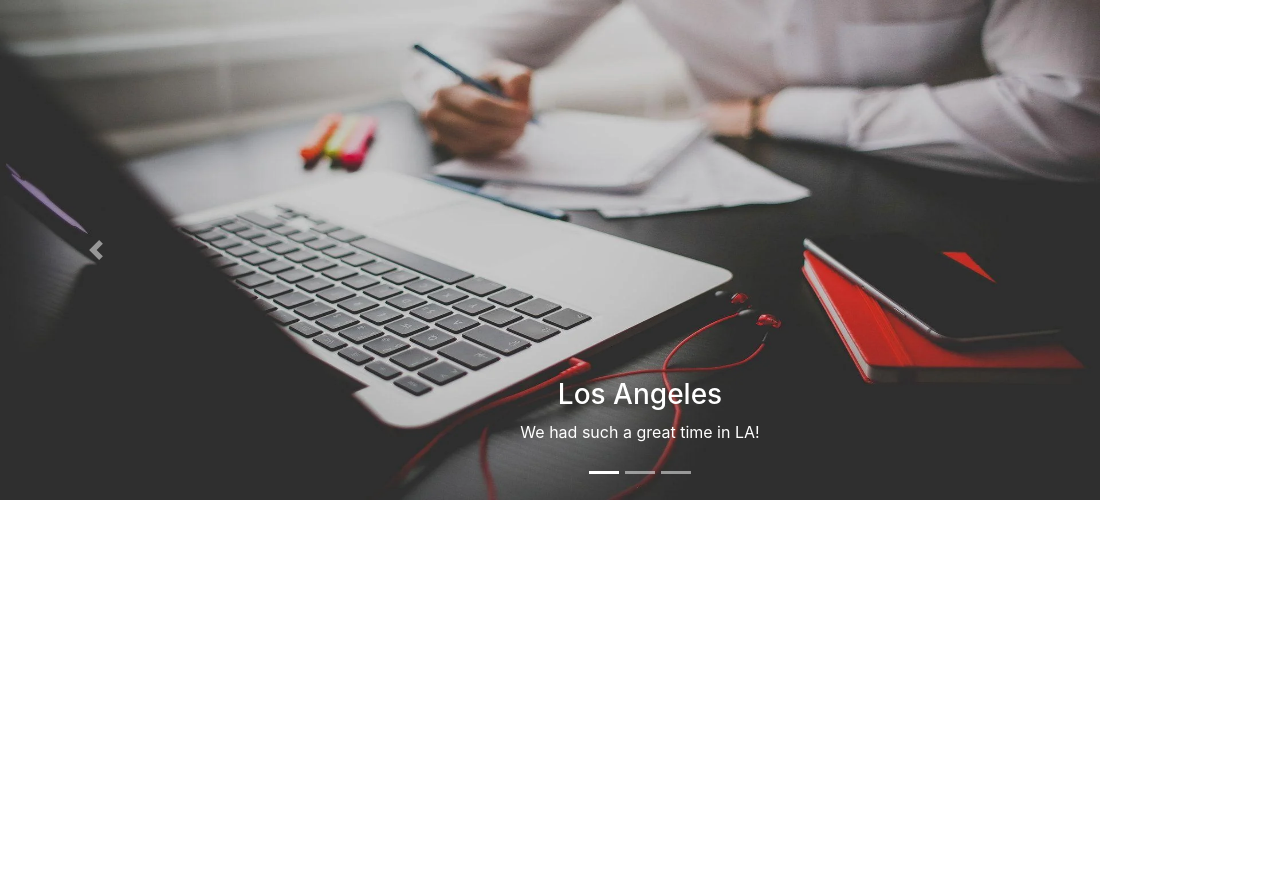
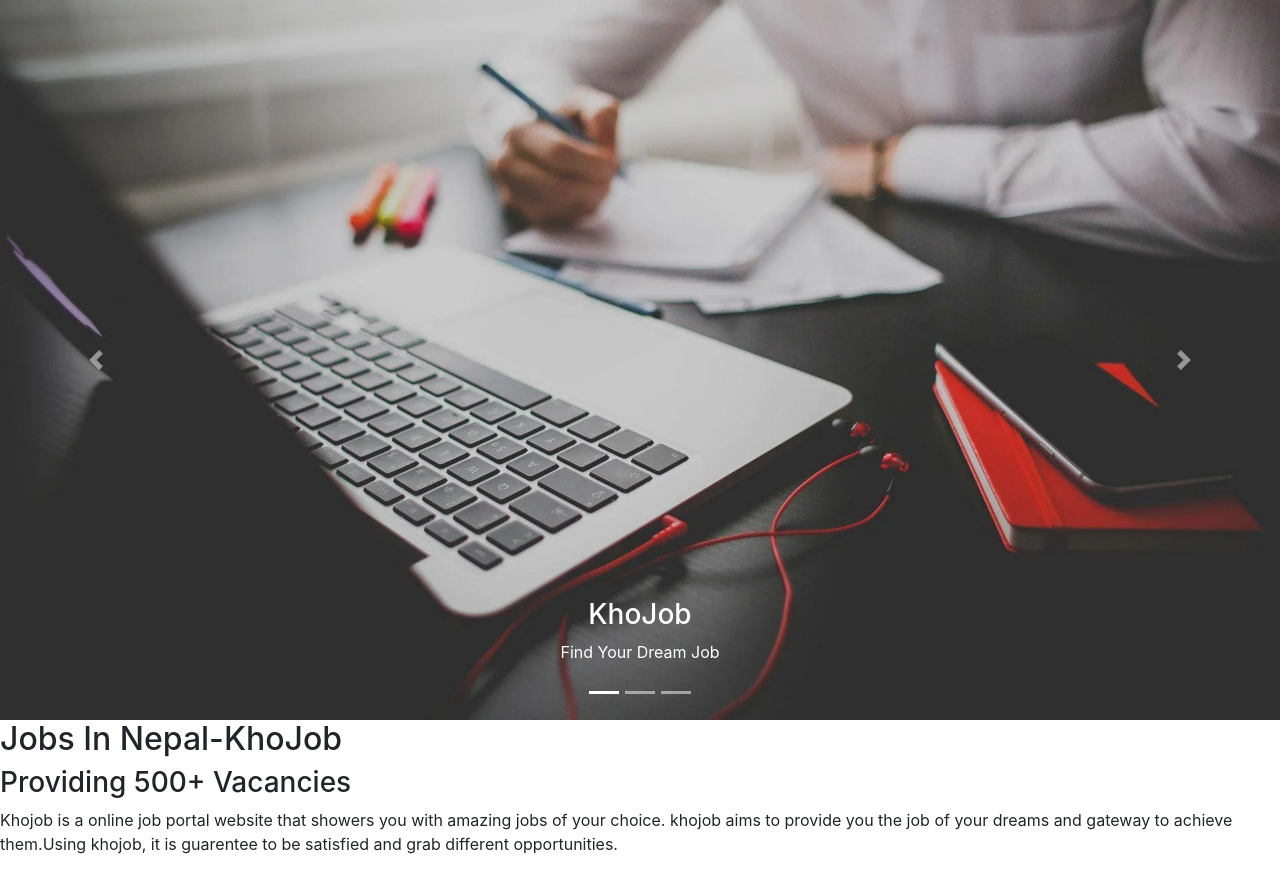
Before and after one commit to bidishacpg/khojob-main, a PHP site: page / in a window 1280 px wide. Shown: the part 56-928 px from the top of the page. Before the commit the page ends 556 px from the top, so only its background shows below. Run offline with PHP 8.4, Linux system fonts and the light colour scheme.

Commit message:
added css

```diff
--- a/index.css
+++ b/index.css
@@ -1,9 +1,10 @@
 *{
-   margin :0;
-   padding :0;
-   box-sizing: border-box;
+   margin:0;
+   padding:0;
+    box-sizing: border-box;
+
 }
-carousal-inner img{
+.carousel-inner img {
     width: 100%;
-    height:100%;
-}
+    height: 90%;
+  }
--- a/index.php
+++ b/index.php
@@ -6,7 +6,7 @@
   <meta charset="utf-8">
   <meta name="viewport" content="width=device-width, initial-scale=1">
   <link rel="stylesheet" href="https://cdn.jsdelivr.net/npm/bootstrap@4.6.2/dist/css/bootstrap.min.css">
-  <link rel="stylesheet" type=text/css href=index.css>
+  <link rel="stylesheet"  href="index.css">
 </head>
 <body>
     <nav class="navbar navbar-expand-lg navbar-dark bg-dark">
@@ -64,24 +64,24 @@
   </ul>
   <div class="carousel-inner">
     <div class="carousel-item active">
-      <img src="imgg/khoj.webp" alt="LosAngeles" width="1100" height="500">
+      <img src="imgg/khoj.webp" alt="khojob" width="1100" height="500">
       <div class="carousel-caption">
-        <h3>Los Angeles</h3>
-        <p>We had such a great time in LA!</p>
+        <h3>KhoJob</h3>
+        <p>Find Your Dream Job</p>
       </div>
     </div>
     <div class="carousel-item">
-      <img src="imgg/join.webp" alt="Chicago" width="1100" height="500">
+      <img src="imgg/join.webp" alt="khojob1" width="1100" height="500">
       <div class="carousel-caption">
-        <h3>Chicago</h3>
-        <p>Thank you, Chicago!</p>
+        <h3>KhoJob</h3>
+        <p>Amazing starting of your career</p>
       </div>
     </div>
     <div class="carousel-item">
-      <img src="imgg/join3.jpg" alt="New York" width="1100" height="500">
+      <img src="imgg/join3.jpg" alt="khojob2" width="1100" height="500">
       <div class="carousel-caption">
-        <h3>New York</h3>
-        <p>We love the Big Apple!</p>
+        <h3>KhoJob</h3>
+        <p>Gateway to Jobs</p>
       </div>
     </div>
   </div>
@@ -92,6 +92,14 @@
     <span class="carousel-control-next-icon"></span>
   </a>
 </div>
+  <section class="our-details">
+    <div>
+      <h2 class="text-centre">Jobs In Nepal-KhoJob</h2>
+      <h3 class="text-centre1"> Providing 500+ Vacancies</h2>
+      <p>Khojob is a online job portal website that showers you with amazing jobs of your choice.
+        khojob aims to provide you the job of your dreams and gateway to achieve them.Using khojob,
+      it is guarentee to be satisfied and grab different opportunities.</p>
+</div>
     <script src="https://cdn.jsdelivr.net/npm/jquery@3.6.4/dist/jquery.slim.min.js"></script>
   <script src="https://cdn.jsdelivr.net/npm/popper.js@1.16.1/dist/umd/popper.min.js"></script>
   <script src="https://cdn.jsdelivr.net/npm/bootstrap@4.6.2/dist/js/bootstrap.bundle.min.js"></script>
```
